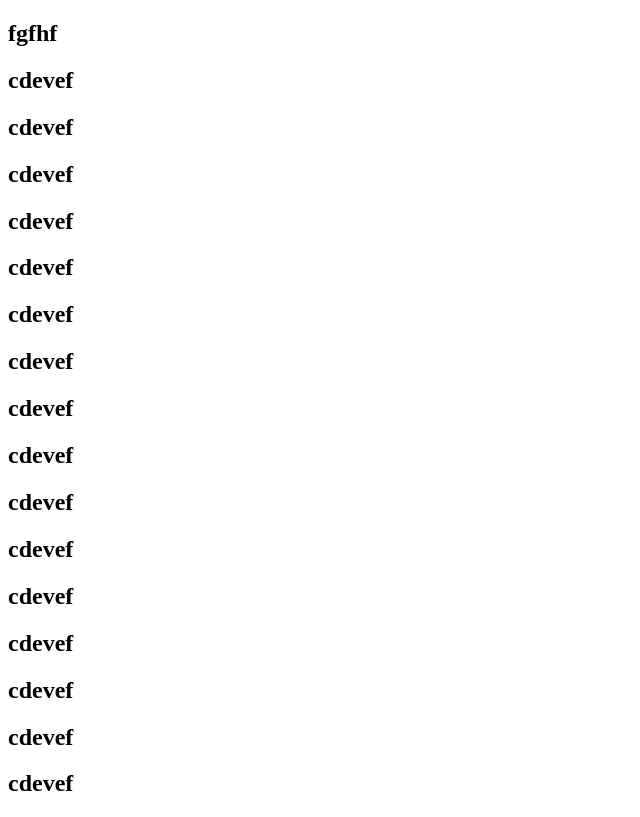
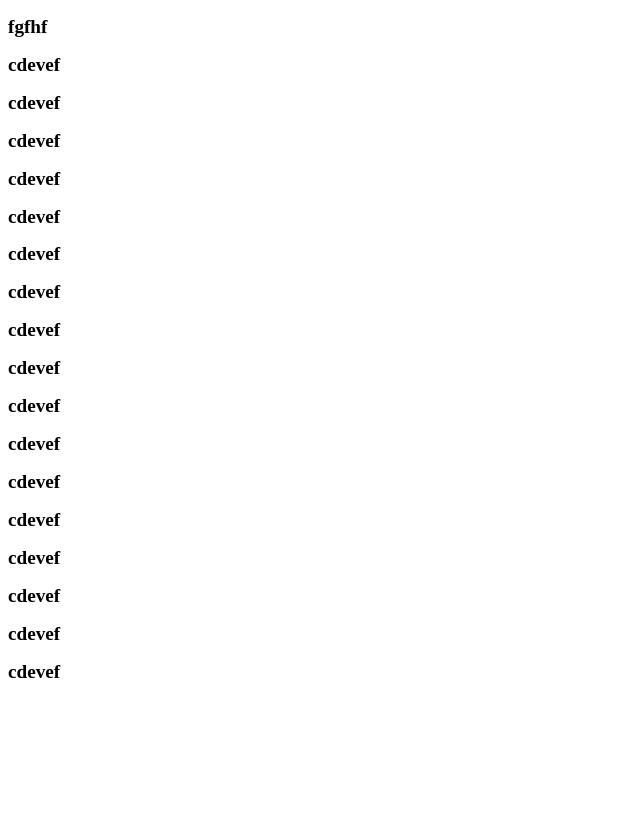
Before and after one commit to axmadxon57/15g_gr, a plain HTML site: page index.html in a window 1280 px wide. Shown: the whole page, without its empty margins (0-640 px from the left). Drawn offline with Linux system fonts and the light colour scheme.

Commit message:
some changes

```diff
--- a/css/main.css
+++ b/css/main.css
@@ -0,0 +1,3 @@
+h2 {
+  font-size: larger;
+}
--- a/index.html
+++ b/index.html
@@ -24,5 +24,6 @@
   <h2>cdevef</h2>
   <h2>cdevef</h2>
   <h2>cdevef</h2>
+  <h2>cdevef</h2>
 </body>
 </html>
```
